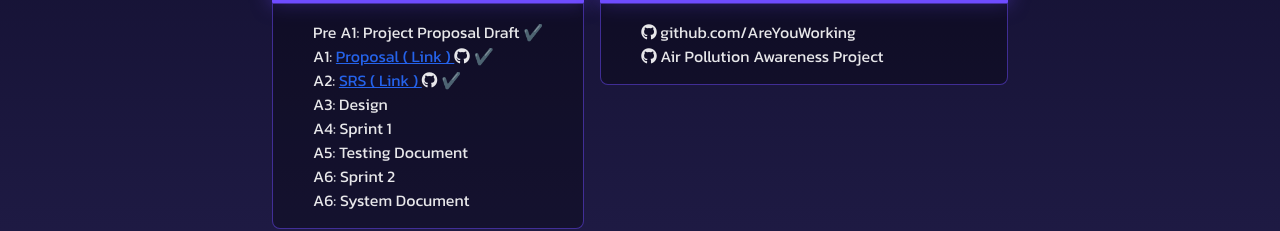
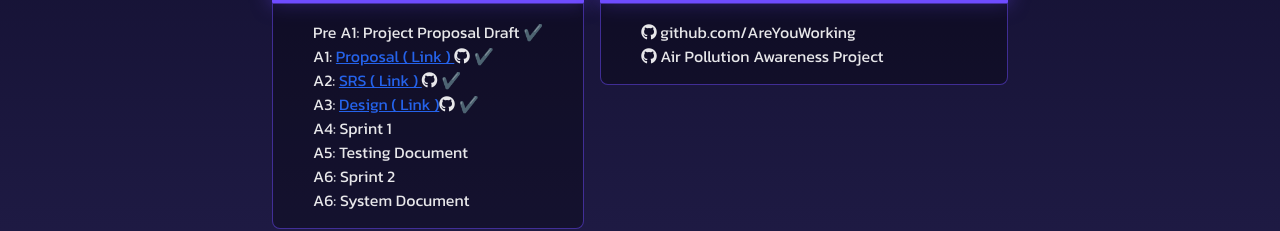
Before and after one commit to 261361softwareDev/261361softwareDev.github.io, a website: page index.html in a window 1280 px wide. Shown: the part 271-502 px from the top of the page. Drawn offline with Linux system fonts and the light colour scheme; no server answers.

Commit message:
add:A-DAPT link

```diff
--- a/index.html
+++ b/index.html
@@ -38,7 +38,8 @@
                             Proposal ( Link )   </a><i class="fa-brands fa-github"> ✔️ </i></li>
                         <li>A2: <a class="underline text-blue-600" href="https://github.com/AreYouWorking/AreYouWorking.github.io/blob/main/src/pdf/AP_SRS.pdf" target="_blank">
                             SRS ( Link )   </a><i class="fa-brands fa-github"> ✔️ </i></li>
-                        <li>A3: Design</li>
+                        <li>A3: <a class="underline text-blue-600" href="https://github.com/AreYouWorking/AreYouWorking.github.io/blob/main/src/pdf/A3_DesignSpecification.pdf" target="_blank">
+                            Design ( Link )</a><i class="fa-brands fa-github"> ✔️ </i></li>
                         <li>A4: Sprint 1</li>
                         <li>A5: Testing Document</li>
                         <li>A6: Sprint 2</li>
```
